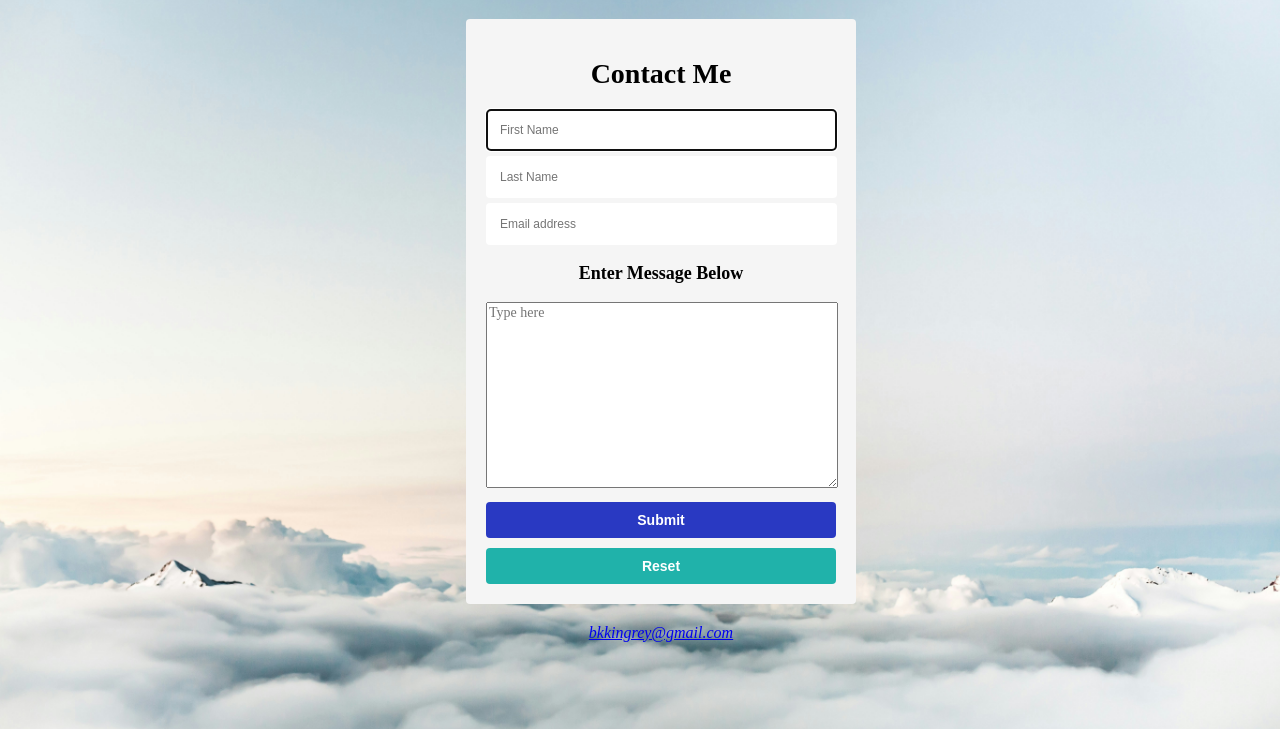
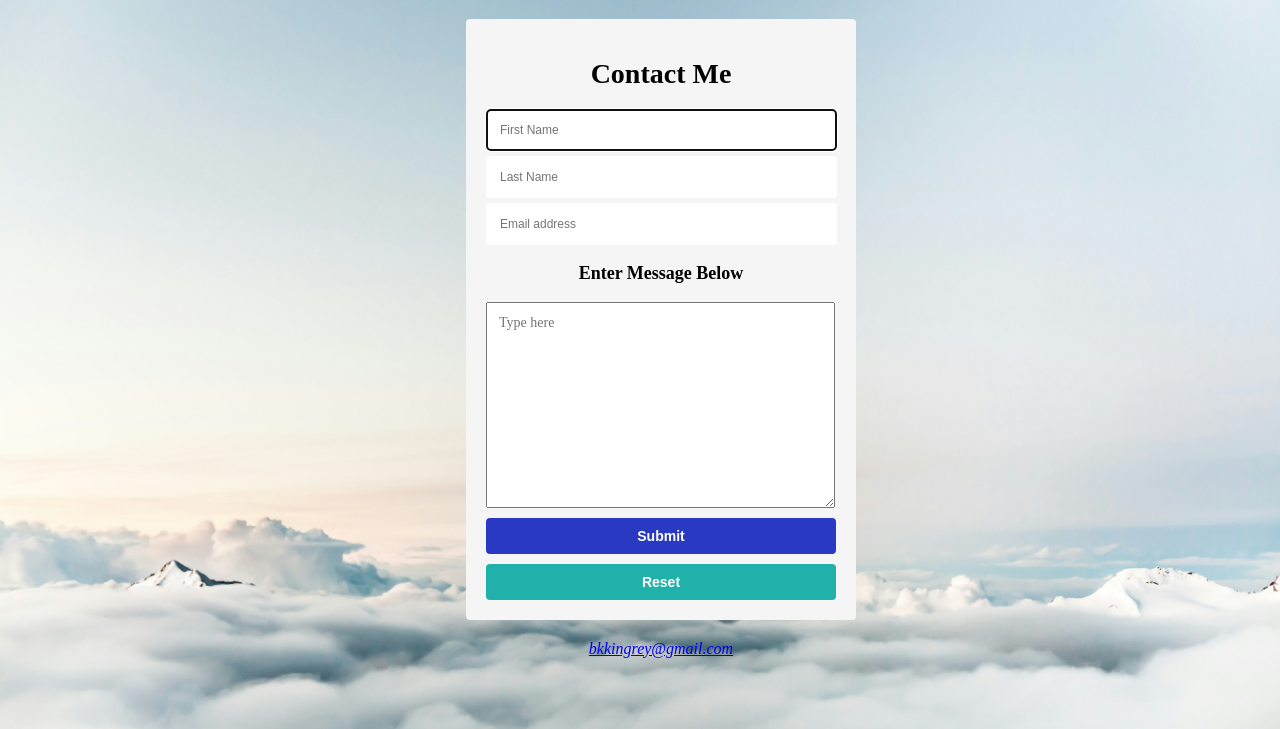
Before and after one commit to bkingrey608/Web-Development, a website: page contact.html in a window 1280 px wide. Shown: the part 71-800 px from the top of the page. Drawn offline with Linux system fonts and the light colour scheme.

Commit message:
Add files via upload

```diff
--- a/styles.css
+++ b/styles.css
@@ -134,8 +134,10 @@ body {
 
 textarea{
     font-family: 'Times New Roman', Times, serif;
-    max-width: 346px;
-    inline-size: 346px;
+    max-width: 323px;
+    width: 323px;
+    padding: 12px;
+    display: block;
     height: 180px;
     font-size: 14px;
 }
```
